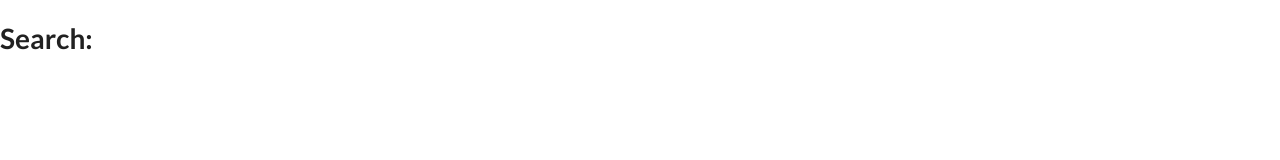
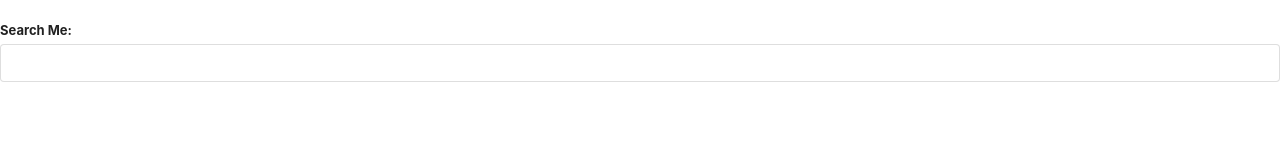
Before and after one commit to ed1868/reactHooks, a React (Create React App) app: page / in a window 1280 px wide. Shown: the top 160 px of the page. Built offline with nearby package versions, Linux system fonts and the light colour scheme.

Commit message:
useEffect function placed

```diff
--- a/src/components/Search.js
+++ b/src/components/Search.js
@@ -1,10 +1,20 @@
-import React from 'react';
+import React, { useState , useEffect } from 'react';
+
 
 
 const Search = () => {
+
+    const [term, setTerm] = useState(null);
+
+
     return (
         <div>
-            <h1>Search: </h1>
+            <div className="ui form">
+                <div className="field">
+                    <label>Search Me: </label>
+                    <input value={term} onChange={(e) => setTerm(e.target.value)} className="input" />
+                </div>
+            </div>
         </div>
     )
 }
```
